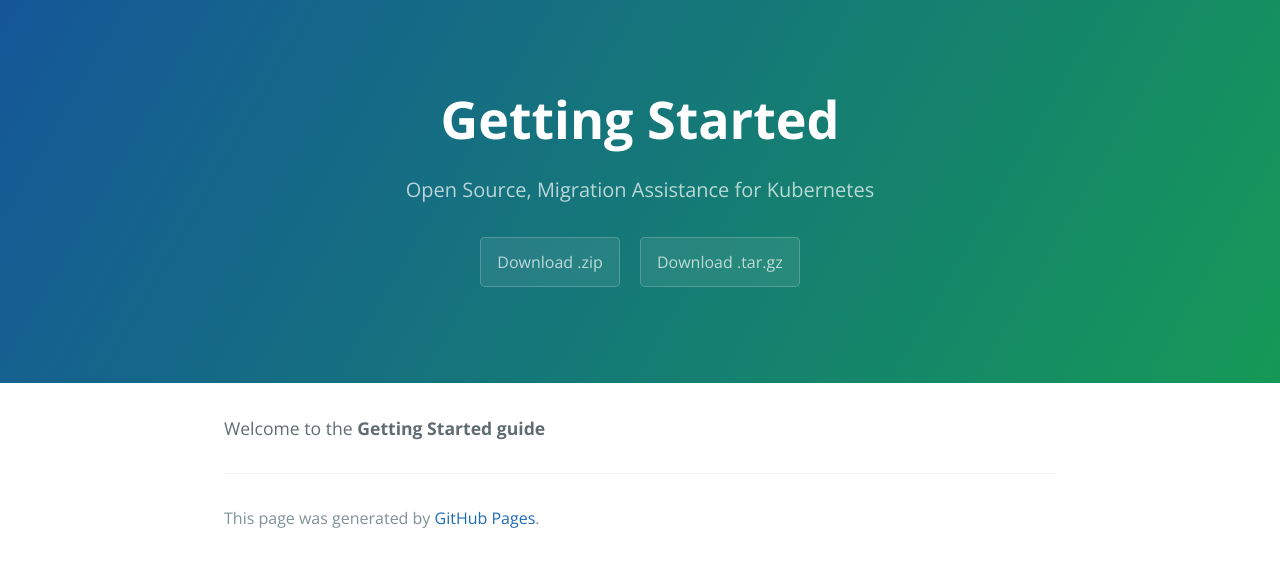
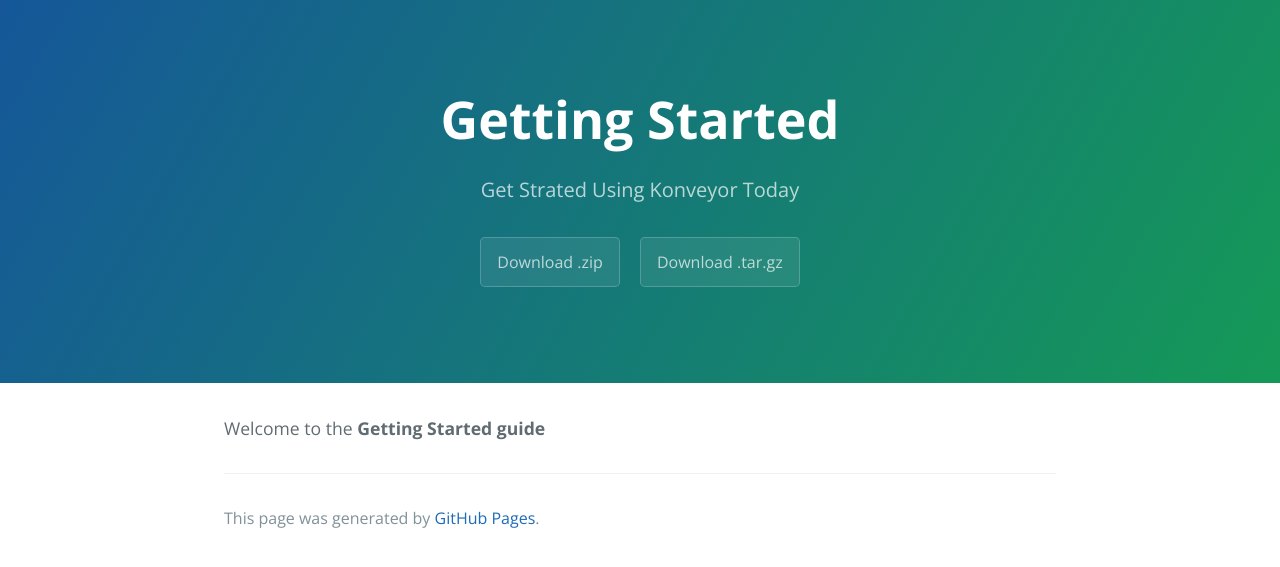
Before and after one commit to joesepi/konveyor.github.io, a Jekyll site: the page built from getstarted.md, in a window 1280 px wide. Shown: the top 567 px of the page. Built offline with Jekyll 4.4.1, drawn with Linux system fonts in a browser that asks for light colours.

Commit message:
changing description on getting started guide

```diff
--- a/_config.yml
+++ b/_config.yml
@@ -3,4 +3,3 @@ description: Open Source, Migration Assistance for Kubernetes
 show_downloads: true
 google_analytics:
 theme: jekyll-theme-cayman
-include: _site/index.html
--- a/getstarted.md
+++ b/getstarted.md
@@ -1,6 +1,7 @@
 ---
 layout: default
 title: Getting Started
+description: Get Strated Using Konveyor Today
 ---
 
 Welcome to the **Getting Started guide**
```
